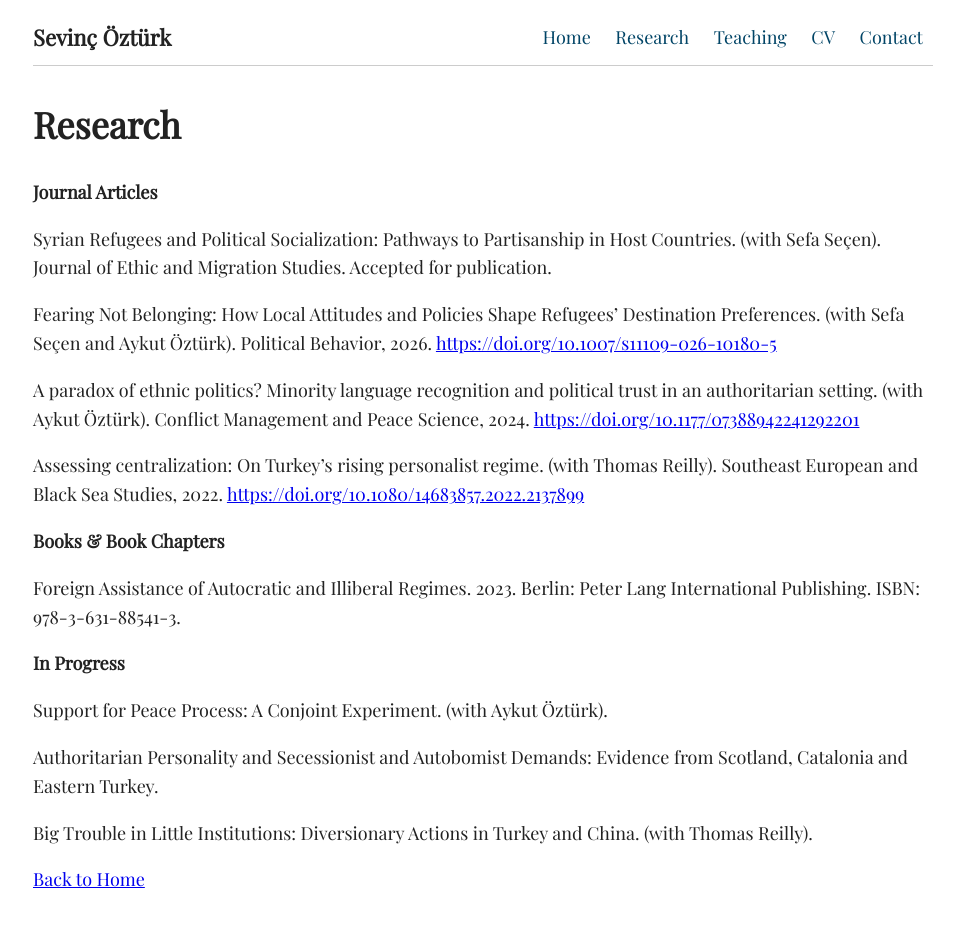
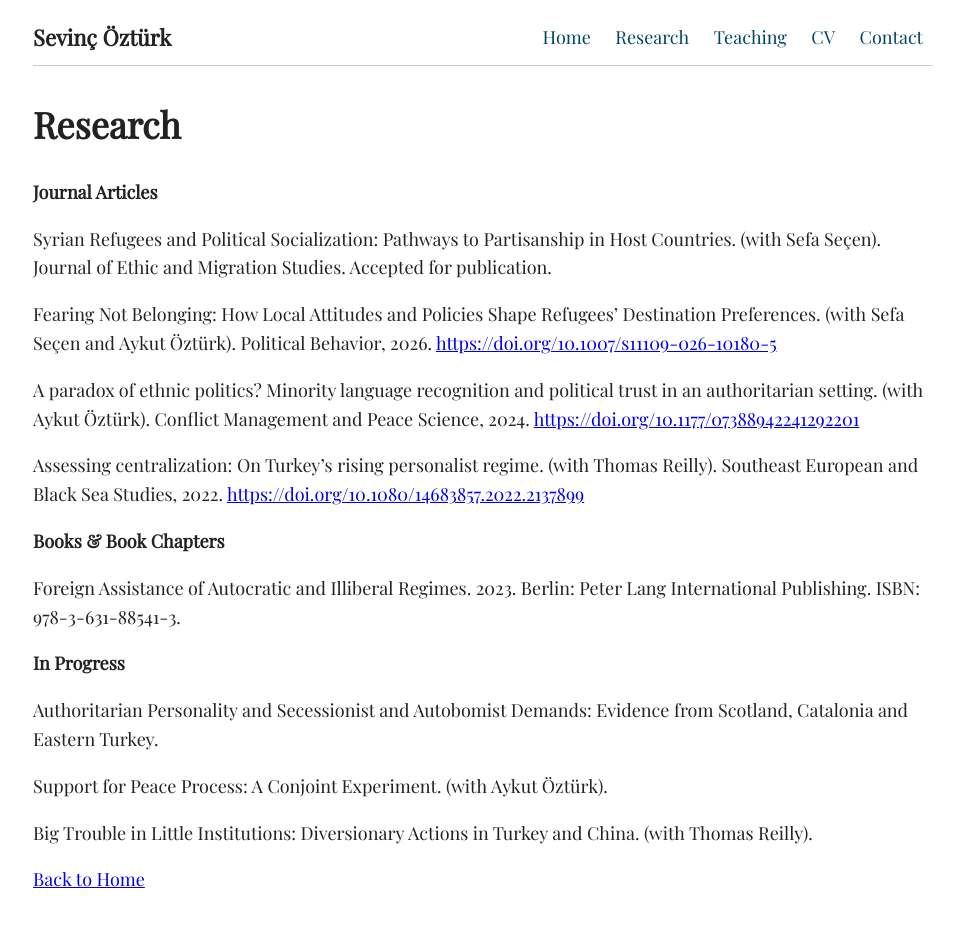
Before and after one commit to SevincOzturk/sevincozturk.github.io, a Jekyll site: the page built from research.md, in a window 1280 px wide. Shown: the whole page, without its empty margins (157-1111 px from the left). Built offline with Jekyll 4.4.1, drawn with Linux system fonts in a browser that asks for light colours.

```diff
--- a/research.md
+++ b/research.md
@@ -23,9 +23,9 @@ Foreign Assistance of Autocratic and Illiberal Regimes. 2023. Berlin: Peter Lang
 
 **In Progress**
 
+Authoritarian Personality and Secessionist and Autobomist Demands: Evidence from Scotland, Catalonia and Eastern Turkey.
+
 Support for Peace Process: A Conjoint Experiment. (with Aykut Öztürk).
-
-Authoritarian Personality and Secessionist and Autobomist Demands: Evidence from Scotland, Catalonia and Eastern Turkey.
 
 Big Trouble in Little Institutions: Diversionary Actions in Turkey and China. (with Thomas Reilly).
 
```
